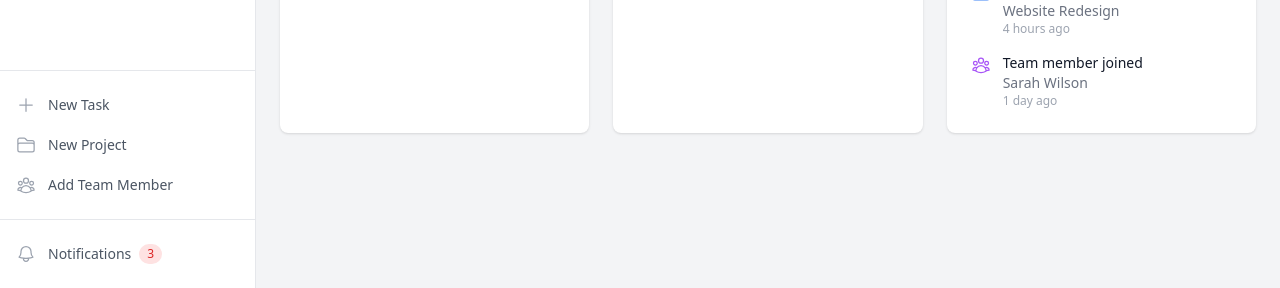
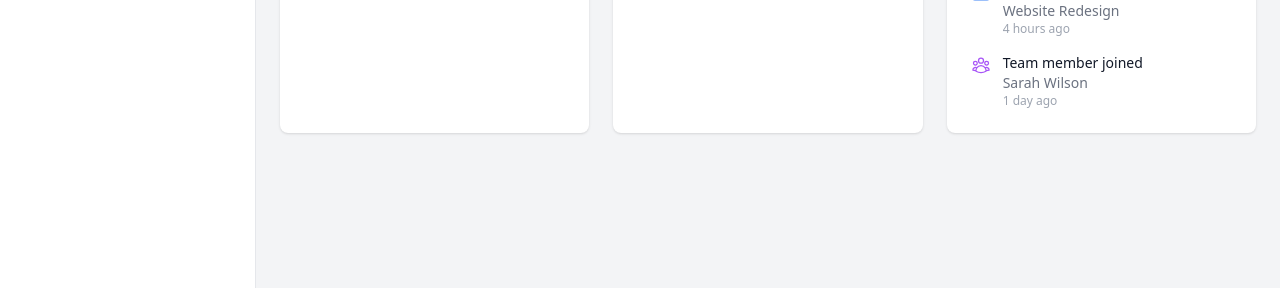
Before and after one commit to vincenttwizere/Task-Management-App, a React (Vite) app: page /dashboard in a window 1280 px wide. Shown: the part 512-800 px from the top of the page. Built offline with nearby package versions, Linux system fonts and the light colour scheme; no server answers.

Commit message:
updating dashboard

```diff
--- a/src/components/DashboardLayout.jsx
+++ b/src/components/DashboardLayout.jsx
@@ -6,8 +6,6 @@ import {
   ChartBarIcon,
   FlagIcon,
   FolderIcon,
-  PlusIcon,
-  BellIcon,
   UserGroupIcon,
   ChevronLeftIcon,
   ChevronRightIcon,
@@ -24,12 +22,6 @@ export default function DashboardLayout({ children }) {
     { name: 'Priority Tasks', href: '/dashboard/priority', icon: FlagIcon },
     { name: 'Projects', href: '/dashboard/projects', icon: FolderIcon },
     { name: 'Team', href: '/dashboard/team', icon: UserGroupIcon },
-  ];
-
-  const quickActions = [
-    { name: 'New Task', href: '#', icon: PlusIcon },
-    { name: 'New Project', href: '#', icon: FolderIcon },
-    { name: 'Add Team Member', href: '#', icon: UserGroupIcon },
   ];
 
   return (
@@ -84,38 +76,6 @@ export default function DashboardLayout({ children }) {
               );
             })}
           </nav>
-
-          {/* Quick Actions */}
-          <div className="px-2 py-4 border-t border-gray-200">
-            <div className="space-y-1">
-              {quickActions.map((action) => (
-                <button
-                  key={action.name}
-                  className={`flex items-center w-full px-2 py-2 text-sm font-medium rounded-lg text-gray-600 hover:bg-gray-50`}
-                >
-                  <action.icon className="mr-3 h-5 w-5 text-gray-400" />
-                  {!isSidebarCollapsed && <span>{action.name}</span>}
-                </button>
-              ))}
-            </div>
-          </div>
-
-          {/* Notifications */}
-          <div className="px-2 py-4 border-t border-gray-200">
-            <button
-              className={`flex items-center w-full px-2 py-2 text-sm font-medium rounded-lg text-gray-600 hover:bg-gray-50`}
-            >
-              <BellIcon className="mr-3 h-5 w-5 text-gray-400" />
-              {!isSidebarCollapsed && (
-                <span className="flex items-center">
-                  Notifications
-                  <span className="ml-2 px-2 py-0.5 text-xs font-medium bg-red-100 text-red-600 rounded-full">
-                    3
-                  </span>
-                </span>
-              )}
-            </button>
-          </div>
         </div>
       </div>
 
```
